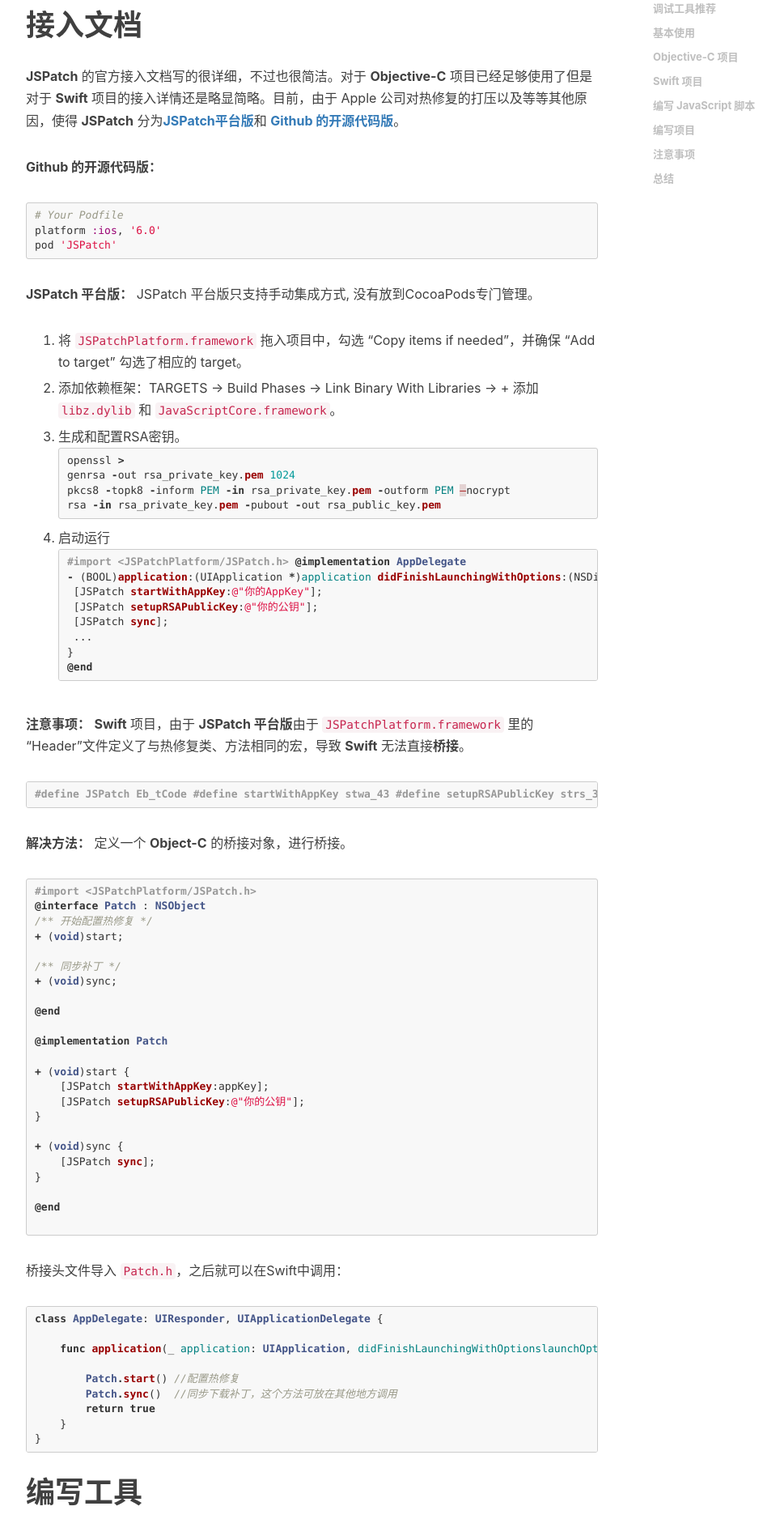
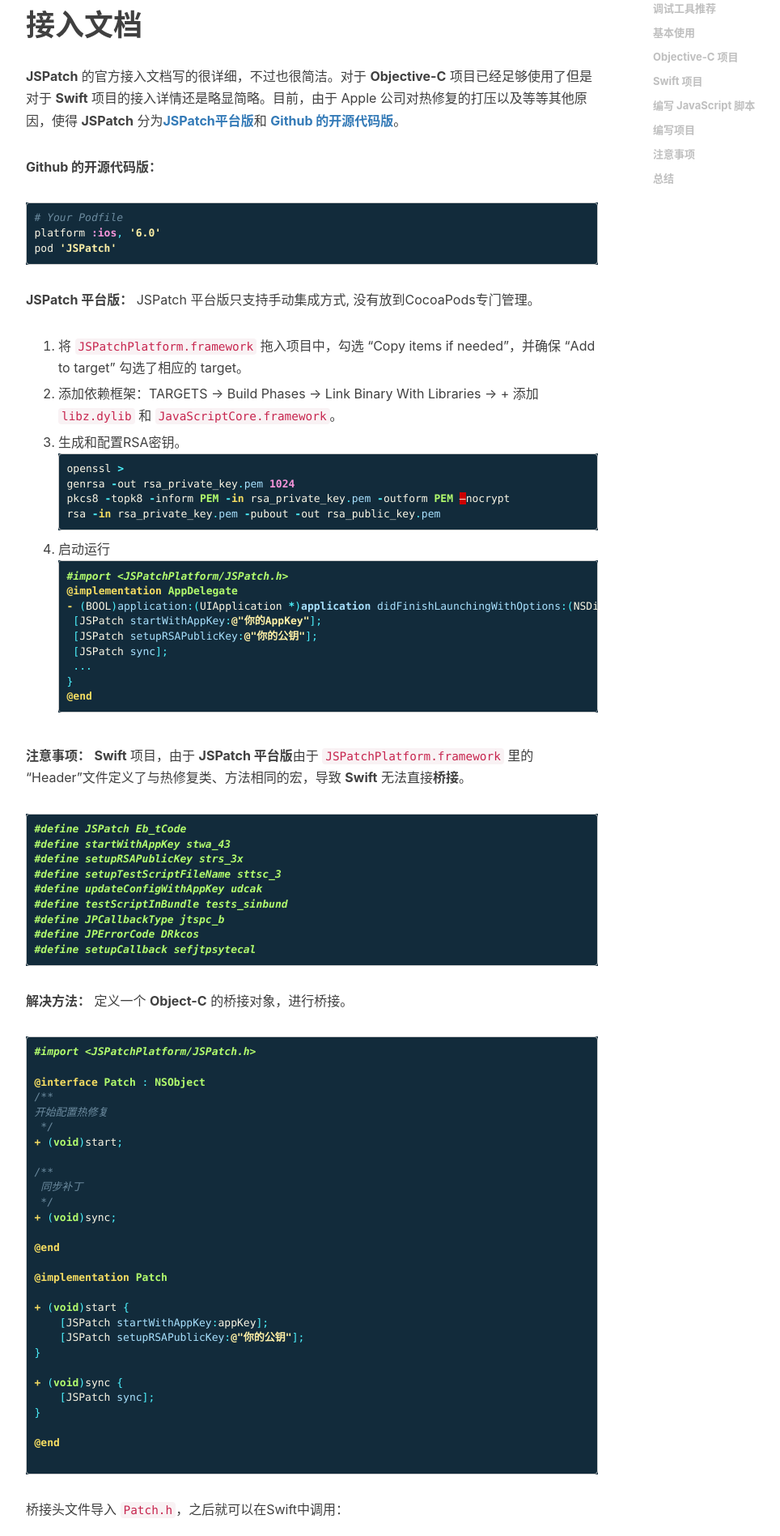
Before and after one commit to Anyeler/anyeler.github.io, a Jekyll site: the page built from _posts/2018-07-03-初探JSPatch.md, in a window 1280 px wide. Shown: the part 748-2645 px from the top of the page at 81% size, without its empty margins (233-1197 px from the left). Built offline with Jekyll 4.4.1, drawn with Linux system fonts in a browser that asks for light colours; nearby versions of some CDN libraries; comment, search, counter and statistics services are not loaded.

Commit message:
修改代码高亮

```diff
--- a/css/syntax.css
+++ b/css/syntax.css
@@ -1,84 +1,173 @@
-/* to make lines scroll instead of wrap */
-/* from http://stackoverflow.com/a/23393920 */
-
-.highlight pre code * {
-  white-space: nowrap;    // this sets all children inside to nowrap
+.highlight table td { padding: 5px; }
+.highlight table pre { margin: 0; }
+.highlight {
+  color: #faf6e4;
+  background-color: #122b3b;
 }
-
-.highlight pre {
-  overflow-x: auto;       // this sets the scrolling in x
+.highlight .gl {
+  color: #dee5e7;
+  background-color: #4e5d62;
 }
-
-.highlight pre code {
-  white-space: pre;       // forces <code> to respect <pre> formatting
+.highlight .gp {
+  color: #a8e1fe;
+  font-weight: bold;
 }
-
-
-/*
- * GitHub style for Pygments syntax highlighter, for use with Jekyll
- * Courtesy of GitHub.com
- */
-
-.highlight pre, pre, .highlight .hll { background-color: #f8f8f8; border: 1px solid #ccc; padding: 6px 10px; border-radius: 3px; }
-.highlight .c { color: #999988; font-style: italic; }
-.highlight .err { color: #a61717; background-color: #e3d2d2; }
-.highlight .k { font-weight: bold; }
-.highlight .o { font-weight: bold; }
-.highlight .cm { color: #999988; font-style: italic; }
-.highlight .cp { color: #999999; font-weight: bold; }
-.highlight .c1 { color: #999988; font-style: italic; }
-.highlight .cs { color: #999999; font-weight: bold; font-style: italic; }
-.highlight .gd { color: #000000; background-color: #ffdddd; }
-.highlight .gd .x { color: #000000; background-color: #ffaaaa; }
-.highlight .ge { font-style: italic; }
-.highlight .gr { color: #aa0000; }
-.highlight .gh { color: #999999; }
-.highlight .gi { color: #000000; background-color: #ddffdd; }
-.highlight .gi .x { color: #000000; background-color: #aaffaa; }
-.highlight .go { color: #888888; }
-.highlight .gp { color: #555555; }
-.highlight .gs { font-weight: bold; }
-.highlight .gu { color: #800080; font-weight: bold; }
-.highlight .gt { color: #aa0000; }
-.highlight .kc { font-weight: bold; }
-.highlight .kd { font-weight: bold; }
-.highlight .kn { font-weight: bold; }
-.highlight .kp { font-weight: bold; }
-.highlight .kr { font-weight: bold; }
-.highlight .kt { color: #445588; font-weight: bold; }
-.highlight .m { color: #009999; }
-.highlight .s { color: #dd1144; }
-.highlight .n { color: #333333; }
-.highlight .na { color: teal; }
-.highlight .nb { color: #0086b3; }
-.highlight .nc { color: #445588; font-weight: bold; }
-.highlight .no { color: teal; }
-.highlight .ni { color: purple; }
-.highlight .ne { color: #990000; font-weight: bold; }
-.highlight .nf { color: #990000; font-weight: bold; }
-.highlight .nn { color: #555555; }
-.highlight .nt { color: navy; }
-.highlight .nv { color: teal; }
-.highlight .ow { font-weight: bold; }
-.highlight .w { color: #bbbbbb; }
-.highlight .mf { color: #009999; }
-.highlight .mh { color: #009999; }
-.highlight .mi { color: #009999; }
-.highlight .mo { color: #009999; }
-.highlight .sb { color: #dd1144; }
-.highlight .sc { color: #dd1144; }
-.highlight .sd { color: #dd1144; }
-.highlight .s2 { color: #dd1144; }
-.highlight .se { color: #dd1144; }
-.highlight .sh { color: #dd1144; }
-.highlight .si { color: #dd1144; }
-.highlight .sx { color: #dd1144; }
-.highlight .sr { color: #009926; }
-.highlight .s1 { color: #dd1144; }
-.highlight .ss { color: #990073; }
-.highlight .bp { color: #999999; }
-.highlight .vc { color: teal; }
-.highlight .vg { color: teal; }
-.highlight .vi { color: teal; }
-.highlight .il { color: #009999; }
-.highlight .gc { color: #999; background-color: #EAF2F5; }
+.highlight .c, .highlight .cd, .highlight .cm, .highlight .c1, .highlight .cs {
+  color: #6c8b9f;
+  font-style: italic;
+}
+.highlight .cp {
+  color: #b2fd6d;
+  font-weight: bold;
+  font-style: italic;
+}
+.highlight .err {
+  color: #fefeec;
+  background-color: #cc0000;
+}
+.highlight .gr {
+  color: #cc0000;
+  font-weight: bold;
+  font-style: italic;
+}
+.highlight .k, .highlight .kd, .highlight .kv {
+  color: #f6dd62;
+  font-weight: bold;
+}
+.highlight .o, .highlight .ow {
+  color: #4df4ff;
+  font-weight: bold;
+}
+.highlight .p, .highlight .pi {
+  color: #4df4ff;
+}
+.highlight .gd {
+  color: #cc0000;
+}
+.highlight .gi {
+  color: #b2fd6d;
+}
+.highlight .ge {
+  font-style: italic;
+}
+.highlight .gs {
+  font-weight: bold;
+}
+.highlight .gt {
+  color: #dee5e7;
+  background-color: #4e5d62;
+}
+.highlight .kc {
+  color: #f696db;
+  font-weight: bold;
+}
+.highlight .kn {
+  color: #ffb000;
+  font-weight: bold;
+}
+.highlight .kp {
+  color: #ffb000;
+  font-weight: bold;
+}
+.highlight .kr {
+  color: #ffb000;
+  font-weight: bold;
+}
+.highlight .gh {
+  color: #ffb000;
+  font-weight: bold;
+}
+.highlight .gu {
+  color: #ffb000;
+  font-weight: bold;
+}
+.highlight .kt {
+  color: #b2fd6d;
+  font-weight: bold;
+}
+.highlight .no {
+  color: #b2fd6d;
+  font-weight: bold;
+}
+.highlight .nc {
+  color: #b2fd6d;
+  font-weight: bold;
+}
+.highlight .nd {
+  color: #b2fd6d;
+  font-weight: bold;
+}
+.highlight .nn {
+  color: #b2fd6d;
+  font-weight: bold;
+}
+.highlight .bp {
+  color: #b2fd6d;
+  font-weight: bold;
+}
+.highlight .ne {
+  color: #b2fd6d;
+  font-weight: bold;
+}
+.highlight .nl {
+  color: #ffb000;
+  font-weight: bold;
+}
+.highlight .nt {
+  color: #ffb000;
+  font-weight: bold;
+}
+.highlight .m, .highlight .mf, .highlight .mh, .highlight .mi, .highlight .il, .highlight .mo, .highlight .mb, .highlight .mx {
+  color: #f696db;
+  font-weight: bold;
+}
+.highlight .ld {
+  color: #f696db;
+  font-weight: bold;
+}
+.highlight .ss {
+  color: #f696db;
+  font-weight: bold;
+}
+.highlight .s, .highlight .sb, .highlight .sd, .highlight .s2, .highlight .sh, .highlight .sx, .highlight .sr, .highlight .s1 {
+  color: #fff0a6;
+  font-weight: bold;
+}
+.highlight .se {
+  color: #4df4ff;
+  font-weight: bold;
+}
+.highlight .sc {
+  color: #4df4ff;
+  font-weight: bold;
+}
+.highlight .si {
+  color: #4df4ff;
+  font-weight: bold;
+}
+.highlight .nb {
+  font-weight: bold;
+}
+.highlight .ni {
+  color: #999999;
+  font-weight: bold;
+}
+.highlight .w {
+  color: #BBBBBB;
+}
+.highlight .go {
+  color: #BBBBBB;
+}
+.highlight .nf {
+  color: #a8e1fe;
+}
+.highlight .py {
+  color: #a8e1fe;
+}
+.highlight .na {
+  color: #a8e1fe;
+}
+.highlight .nv, .highlight .vc, .highlight .vg, .highlight .vi {
+  color: #a8e1fe;
+  font-weight: bold;
+}
```
